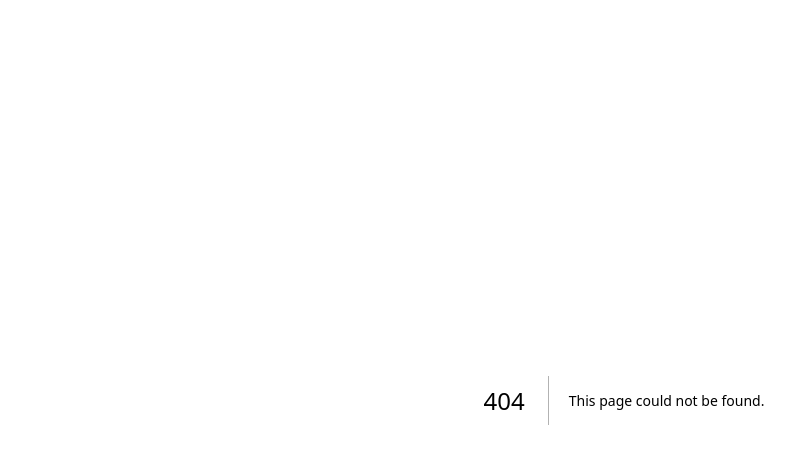
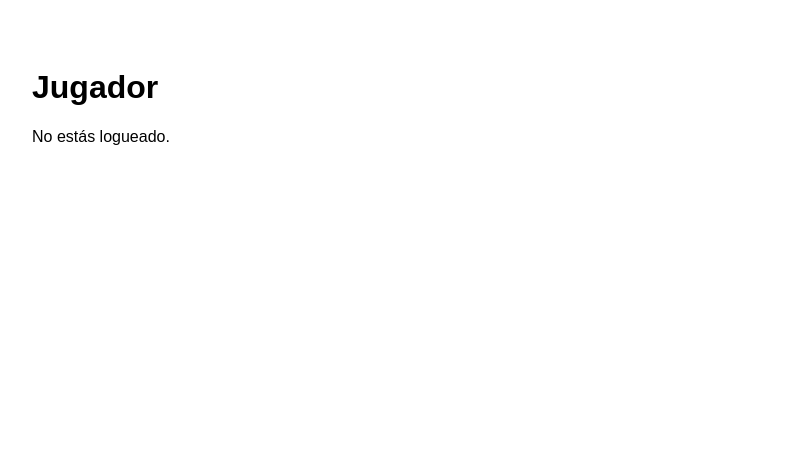
Before and after one commit to Skyoden/battle-royale, a Next.js app: page /me in a window 1280 px wide. Before the commit this address had no page. Shown: the top 464 px of the page, without its empty margins (16-811 px from the left). Built offline with nearby package versions, Linux system fonts and the light colour scheme; no server answers.

Commit message:
Create page.js

```diff
--- /dev/null
+++ b/app/me/page.js
@@ -0,0 +1,21 @@
+"use client";
+
+import { useEffect, useState } from "react";
+import { supabase } from "../../lib/supabase";
+
+export default function MePage() {
+  const [email, setEmail] = useState("");
+
+  useEffect(() => {
+    supabase.auth.getUser().then(({ data }) => {
+      setEmail(data?.user?.email || "");
+    });
+  }, []);
+
+  return (
+    <main style={{ padding: 40, fontFamily: "sans-serif" }}>
+      <h1>Jugador</h1>
+      {email ? <p>Conectado como: {email}</p> : <p>No estás logueado.</p>}
+    </main>
+  );
+}
```
